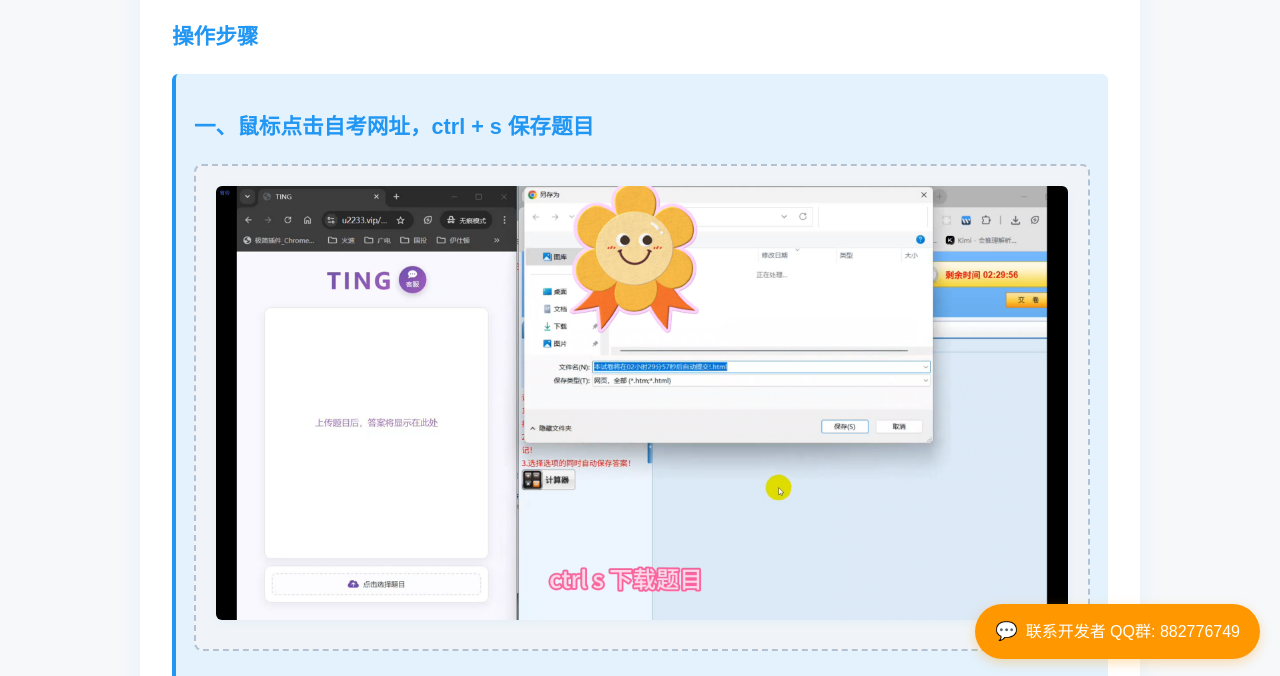
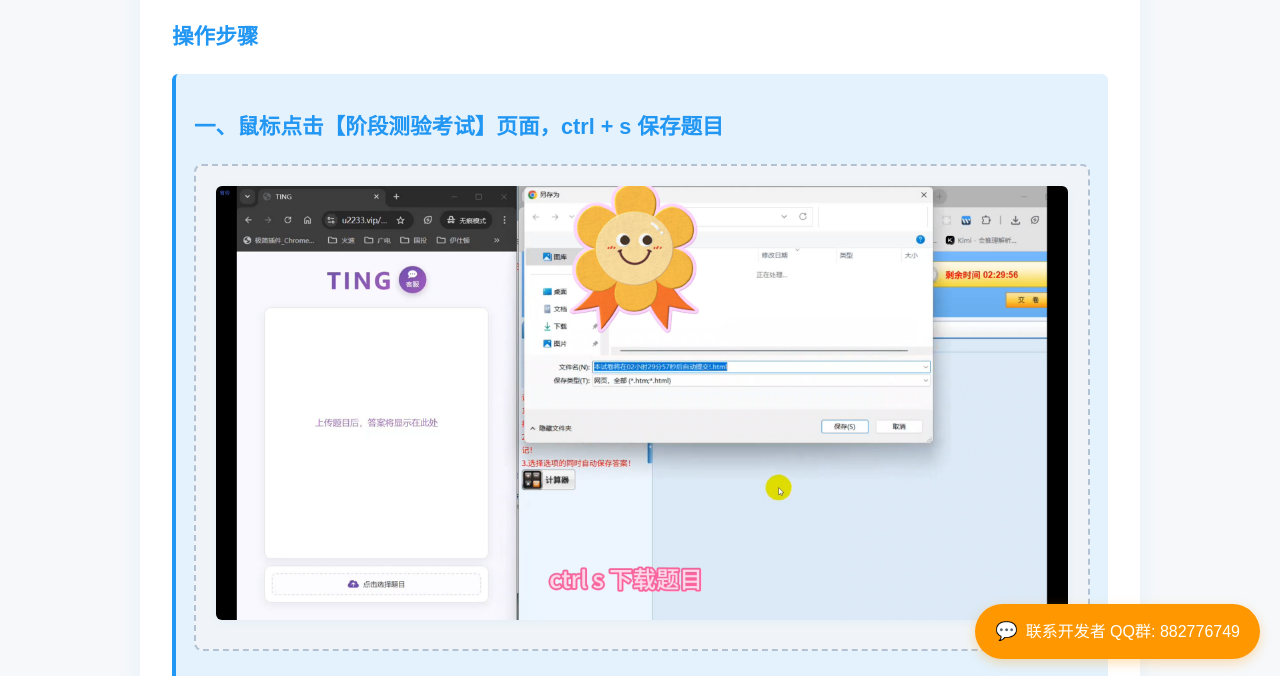
Before and after one commit to u2222223/TING, a plain HTML site: page AI/word.html in a window 1280 px wide. Shown: the part 121-797 px from the top of the page. Drawn offline with Linux system fonts and the light colour scheme.

Commit message:
Build deployment

```diff
--- a/AI/word.html
+++ b/AI/word.html
@@ -219,7 +219,7 @@
             <section>
                 <h2>操作步骤</h2>
                 <div class="step">
-                    <h2>一、鼠标点击自考网址，ctrl + s 保存题目</h2>
+                    <h2>一、鼠标点击【阶段测验考试】页面，ctrl + s 保存题目</h2>
                     <div class="image-placeholder">
                         <a href="./static/1.png" onclick="openCenteredWindow(this.href); return false;"><img
                                 src="./static/1.png" /></a>
```
Also changed, not shown: AI/lib.min.js, BDWK/lib.min.js.
